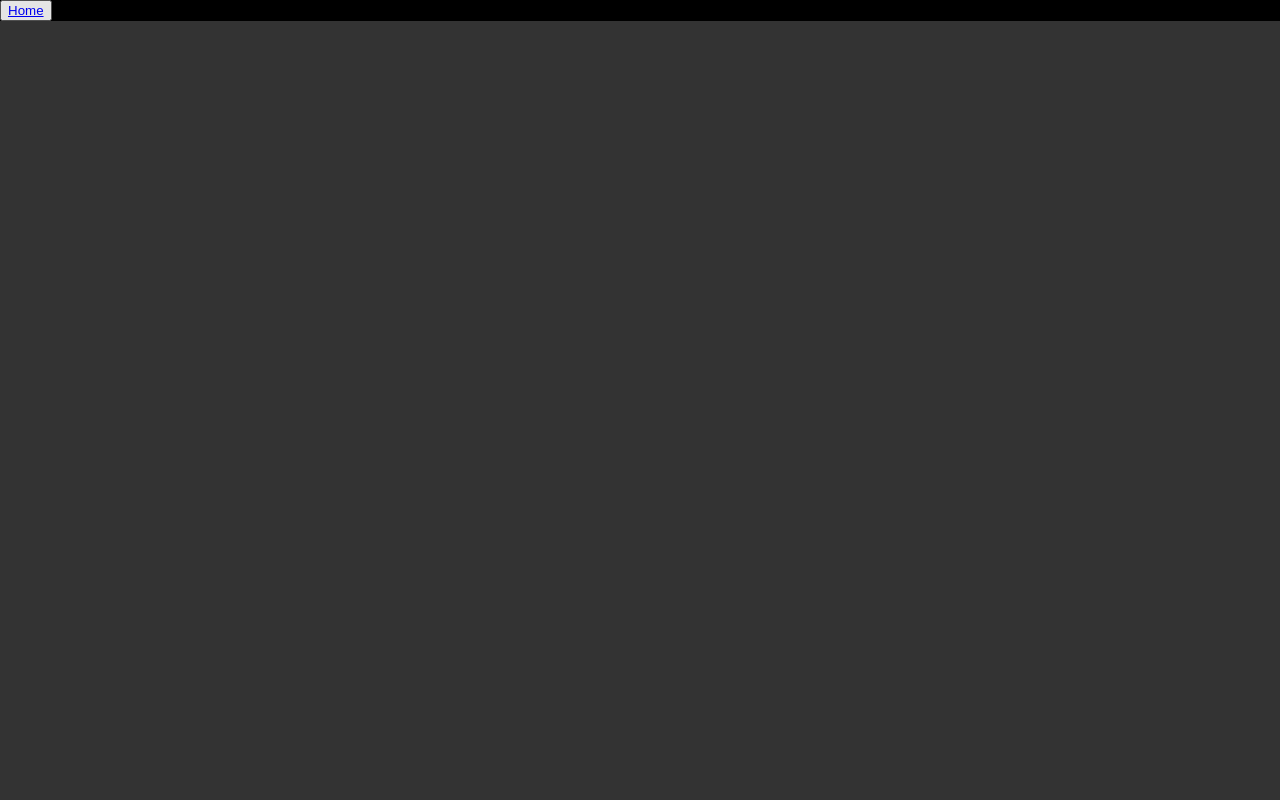
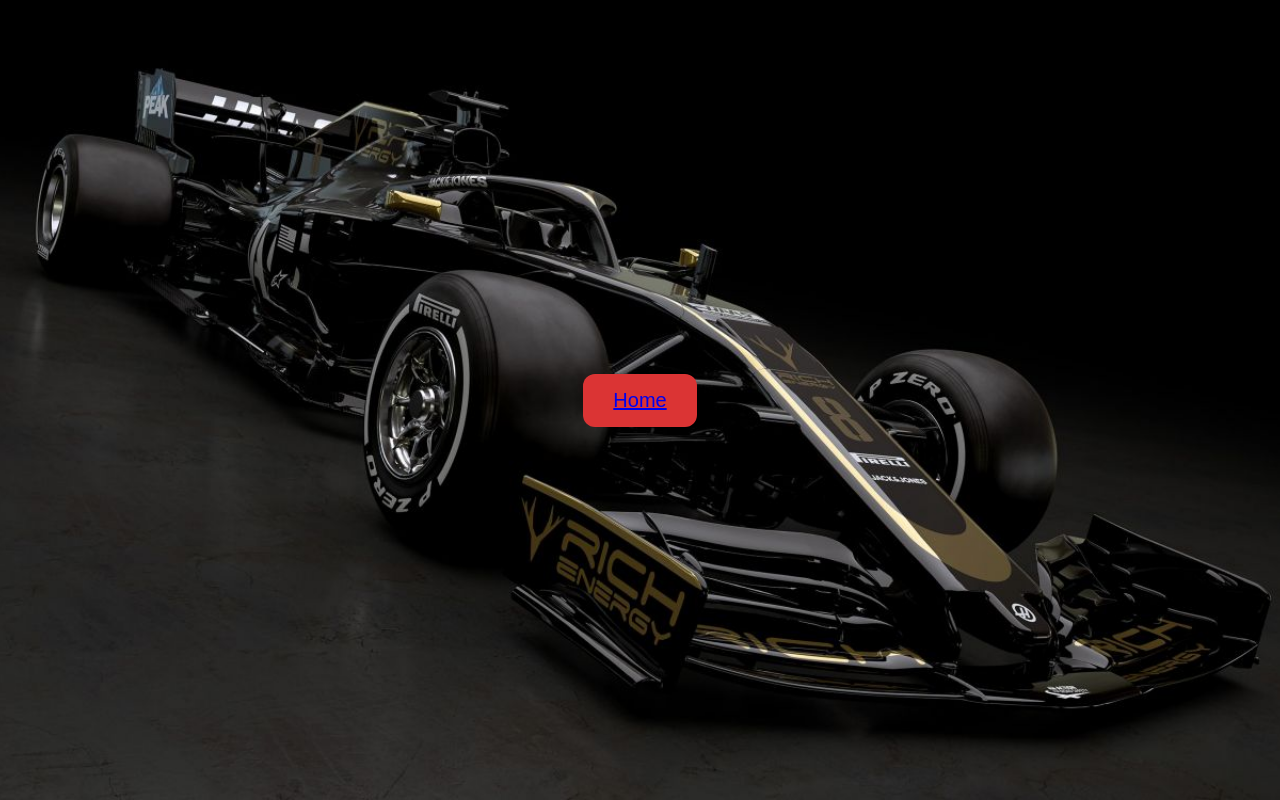
Before and after one commit to Marcos-GG/Drivers-PI, a React (Vite) app in the folder client/: page / in a window 1280 px wide. Built offline with nearby package versions, Linux system fonts and the light colour scheme.

Commit message:
casi terminado

```diff
--- a/client/src/App.jsx
+++ b/client/src/App.jsx
@@ -21,5 +21,3 @@
 };
 
 export default App;
-
-/* excat para que no se me muestre el contenido de un componente x en otro */
--- a/client/src/components/Card/Card.jsx
+++ b/client/src/components/Card/Card.jsx
@@ -1,5 +1,5 @@
 /* eslint-disable react/prop-types */
-// este componente por cada driver que recibe crea una card
+
 import style from "./Card.module.css";
 import { NavLink } from "react-router-dom";
 
--- a/client/src/redux/actions.js
+++ b/client/src/redux/actions.js
@@ -29,7 +29,7 @@
       }));
       dispatch({ type: ALL_DRIVER, payload: newArray });
     } catch (err) {
-      console.log(err);
+      alert("no se cargaron los teams");
     }
   };
 };
@@ -70,8 +70,19 @@
 
 export const postDriver = (form) => {
   return async function (dispatch) {
-    const Driver = await axios.post("http://localhost:3001/drivers", form);
-    dispatch({ type: POST_DRIVER, payload: Driver.data });
+    try {
+      const existeDrivers = await axios.get("http://localhost:3001/drivers");
+      const siDriverExiste = existeDrivers.data.some(
+        (driver) => driver.name === form.name
+      );
+      if (siDriverExiste) throw new Error("ya existe un driver con ese nombre");
+
+      const newDriver = await axios.post("http://localhost:3001/drivers", form);
+
+      dispatch({ type: POST_DRIVER, payload: newDriver.data });
+    } catch (error) {
+      alert(error);
+    }
   };
 };
 
--- a/client/src/redux/reducer.js
+++ b/client/src/redux/reducer.js
@@ -72,13 +72,10 @@
     }
 
     case GET_BY_ID: {
-      console.log(action.payload, "esto llega al reducer");
-
       return { ...state, userId: action.payload };
     }
 
     case POST_DRIVER: {
-      console.log(action.payload, "esto llega al reducer");
       return {
         ...state,
         users: [action.payload, ...state.users],
--- a/client/src/views/Detail/Detail.module.css
+++ b/client/src/views/Detail/Detail.module.css
@@ -15,7 +15,7 @@
   justify-content: center;
   align-items: center;
   width: 100%;
-  max-width: 800px; /* Ajusta el ancho máximo según tu preferencia */
+  max-width: 800px;
   margin-top: 20px;
 }
 
@@ -27,14 +27,14 @@
 }
 
 .driver-image {
-  max-width: 100%; /* Ajusta el tamaño máximo de la imagen */
-  max-height: 100%; /* Ajusta la altura máxima de la imagen */
+  max-width: 100%;
+  max-height: 100%;
   border-radius: 10px;
 }
 
 .info-container {
   flex: 1;
-  padding: 0 20px; /* Ajusta el espacio alrededor del contenido de texto */
+  padding: 0 20px;
 }
 
 .info-container p {
--- a/client/src/views/Form/Form.jsx
+++ b/client/src/views/Form/Form.jsx
@@ -7,7 +7,6 @@
 const Form = () => {
   const dispatch = useDispatch();
   const Teams = useSelector((state) => state.teams);
-  const Drivers = useSelector((state) => state.users);
 
   const [form, setForm] = useState({
     name: "",
@@ -67,14 +66,12 @@
 
   const handleSubmit = (event) => {
     event.preventDefault();
-    if (Object.keys(error).length === 0 && camposLLenos()) {
-      const driverExiste = Drivers.find((driver) => driver.name === form.name);
 
-      driverExiste
-        ? alert("Ya existe driver con ese nombre")
-        : alert("Driver creado!");
-
+    try {
       dispatch(postDriver(form));
+      if (!error) alert("driver creado!");
+    } catch (error) {
+      alert(error.message);
     }
   };
 
--- a/client/src/views/Form/Form.module.css
+++ b/client/src/views/Form/Form.module.css
@@ -12,7 +12,7 @@
 
 .formContainer form {
   width: 100%;
-  max-width: 400px; /* Ancho máximo para el formulario */
+  max-width: 400px;
 }
 
 .formContainer form div {
@@ -52,7 +52,6 @@
   cursor: pointer;
 }
 
-/* Estilo cuando el botón está deshabilitado */
 .style.submitButton.disabled {
   background-color: #cccccc;
   color: #888888;
@@ -60,10 +59,10 @@
 }
 
 .style.submitButton.disabled:hover {
-  background-color: #cccccc; /* Cambia el color de fondo cuando está deshabilitado y se pasa el ratón */
+  background-color: #cccccc;
 }
 
 .error-message {
-  color: red; /* Cambia el color del texto a rojo */
-  font-size: 12px; /* Tamaño de fuente para el mensaje de error */
+  color: red;
+  font-size: 12px;
 }
--- a/client/src/views/Form/validation.js
+++ b/client/src/views/Form/validation.js
@@ -3,7 +3,7 @@
 
   if (!form.name) {
     error.name = "El campo está vacío";
-  } else if (!/^[A-Za-z]+(?: [A-Za-z]+)+$/.test(form.name)) {
+  } else if (!/^[A-Za-záéíóúÁÉÍÓÚñÑ\s]+$/.test(form.name)) {
     error.name = "Solo se admiten letras";
   }
 
--- a/client/src/views/Home/Home.jsx
+++ b/client/src/views/Home/Home.jsx
@@ -8,7 +8,6 @@
 
 const Home = () => {
   const dispatch = useDispatch();
-  // home es quien muestra CardContianer , por eso necesitamos hacer el dispatch que getAllUsers cuando mostamos el componente home
 
   useEffect(() => {
     dispatch(getTeams());
@@ -25,11 +24,11 @@
 
   const Drivers = FiltersDriver.length > 0 ? FiltersDriver : AllDrivers;
 
-  const [nDrivers, setNDrivers] = useState(9); // hasta donde quiero mostrar
+  const [nDrivers, setNDrivers] = useState(9);
   const [pagina, setPagina] = useState(1);
 
-  const driverFinal = pagina * nDrivers; // 1 * 9
-  const driverInicial = driverFinal - nDrivers; // 9 - 9
+  const driverFinal = pagina * nDrivers;
+  const driverInicial = driverFinal - nDrivers;
 
   // en que pagina estoy
   const numeroDeDrivers = Drivers.slice(driverInicial, driverFinal);
--- a/client/src/views/Landing/Landing.jsx
+++ b/client/src/views/Landing/Landing.jsx
@@ -6,7 +6,7 @@
     // <div className={style.landingPage}>
     <div className={style.landingPage}>
       <div>
-        <button>
+        <button className={style.buttonContainer}>
           <Link to="/home">Home</Link>
         </button>
       </div>
--- a/client/src/views/Landing/landing.module.css
+++ b/client/src/views/Landing/landing.module.css
@@ -1,3 +1,24 @@
 .landingPage {
   background-image: url("../../../public/lading.jpg");
+  background-size: cover;
+  background-position: center center;
+  height: 100vh;
+  display: flex;
+  justify-content: center;
+  align-items: center;
 }
+
+.buttonContainer {
+  font-size: 20px;
+  padding: 15px 30px;
+  background-color: #db3434;
+  border: none;
+  color: rgb(212, 33, 33);
+  border-radius: 12px;
+  cursor: pointer;
+  color: inherit;
+}
+
+.buttonContainer button:hover {
+  background-color: #e74c3c;
+}
```
Also changed, not shown: 1 other file (tests, documents, lock files or other folders).
